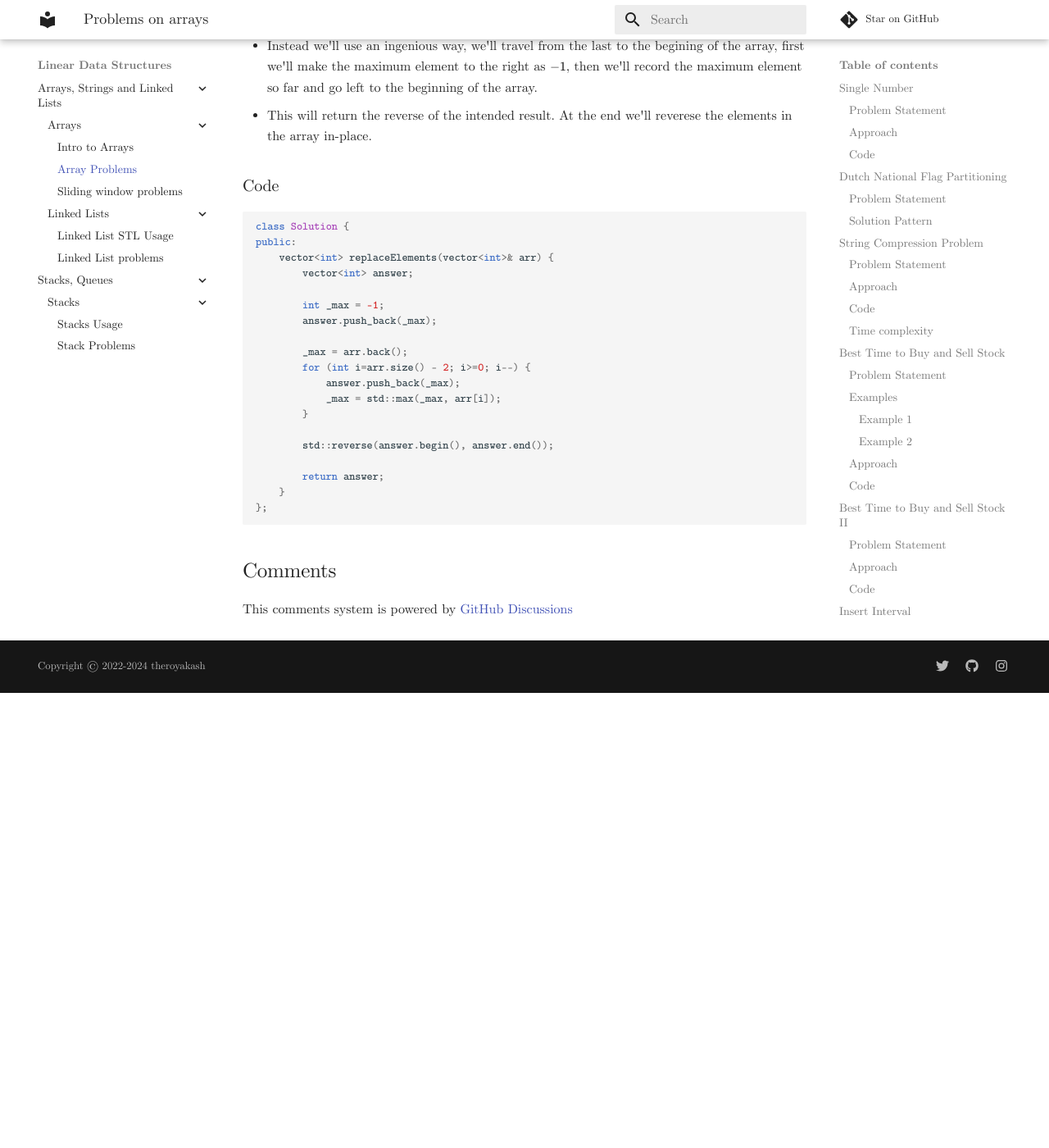
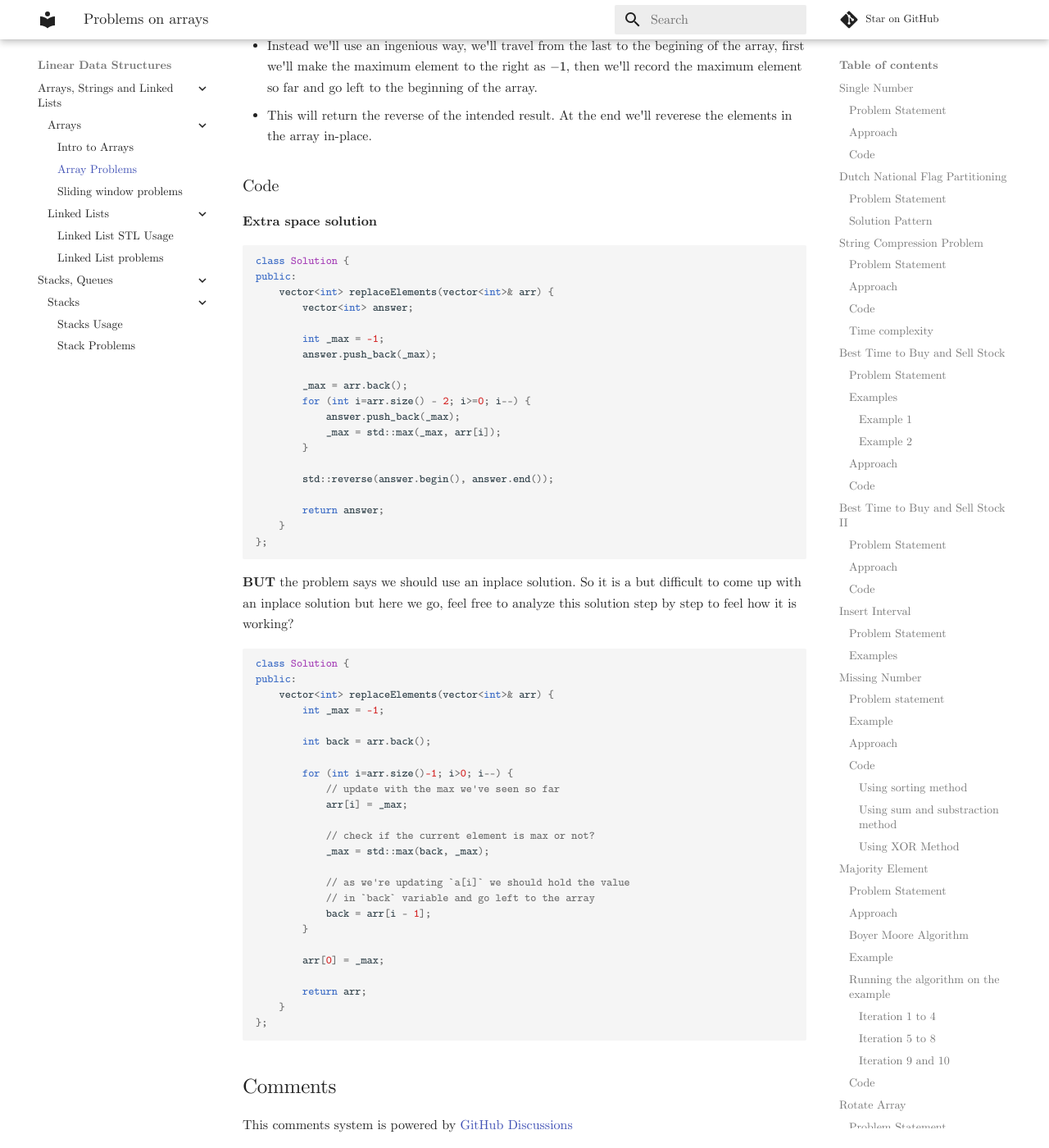
Before and after one commit to theroyakash/algorithms.theroyakash.com, an MkDocs documentation site: the page built from docs/arrays/array-problems.md, in a window 1280 px wide and 1400 px high, scrolled down 19356 px. Shown: the whole window at 82% size. Built offline with MkDocs 1.6.1 and Material for MkDocs 9.7.7, drawn with Linux system fonts in a browser that asks for light colours; comment, search, counter and statistics services are not loaded; before the commit the page ends 20201 px from its top, so only the background shows below that.

Commit message:
added inplace solution
added in place solution to the Replace Elements with Greatest Element on Right Side

````diff
--- a/docs/arrays/array-problems.md
+++ b/docs/arrays/array-problems.md
@@ -644,6 +644,7 @@
 - This will return the reverse of the intended result. At the end we'll reverese the elements in the array in-place.
 
 ### Code
+**Extra space solution**
 ```cpp
 class Solution {
 public:
@@ -665,3 +666,31 @@
     }
 };
 ```
+**BUT** the problem says we should use an inplace solution. So it is a but difficult to come up with an inplace solution but here we go, feel free to analyze this solution step by step to feel how it is working?
+
+```cpp
+class Solution {
+public:
+    vector<int> replaceElements(vector<int>& arr) {
+        int _max = -1;
+
+        int back = arr.back();
+
+        for (int i=arr.size()-1; i>0; i--) {
+            // update with the max we've seen so far
+            arr[i] = _max;
+
+            // check if the current element is max or not?
+            _max = std::max(back, _max);
+
+            // as we're updating `a[i]` we should hold the value
+            // in `back` variable and go left to the array
+            back = arr[i - 1];
+        }
+
+        arr[0] = _max;
+
+        return arr;
+    }
+};
+```
````
